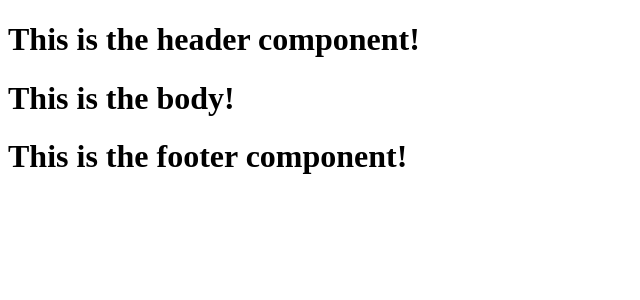
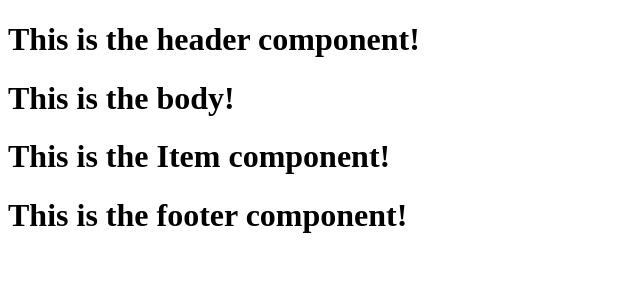
Before and after one commit to ConnorJohnHughes/useEffect, a React (Vite) app: page / in a window 1280 px wide. Shown: the top 300 px of the page, without its empty margins (0-640 px from the left). Built offline with nearby package versions, Linux system fonts and the light colour scheme.

Commit message:
rendered the Item component

```diff
--- a/src/App.jsx
+++ b/src/App.jsx
@@ -2,6 +2,7 @@ import './App.css'
 import Body from './components/Body'
 import Header from './components/Header'
 import Footer from './components/Footer'
+import Item from './components/Item'
 
 function App() {
 
@@ -10,6 +11,7 @@ function App() {
     <>
     <Header />
     <Body />
+    <Item />
     <Footer />
     </>
   )
```
